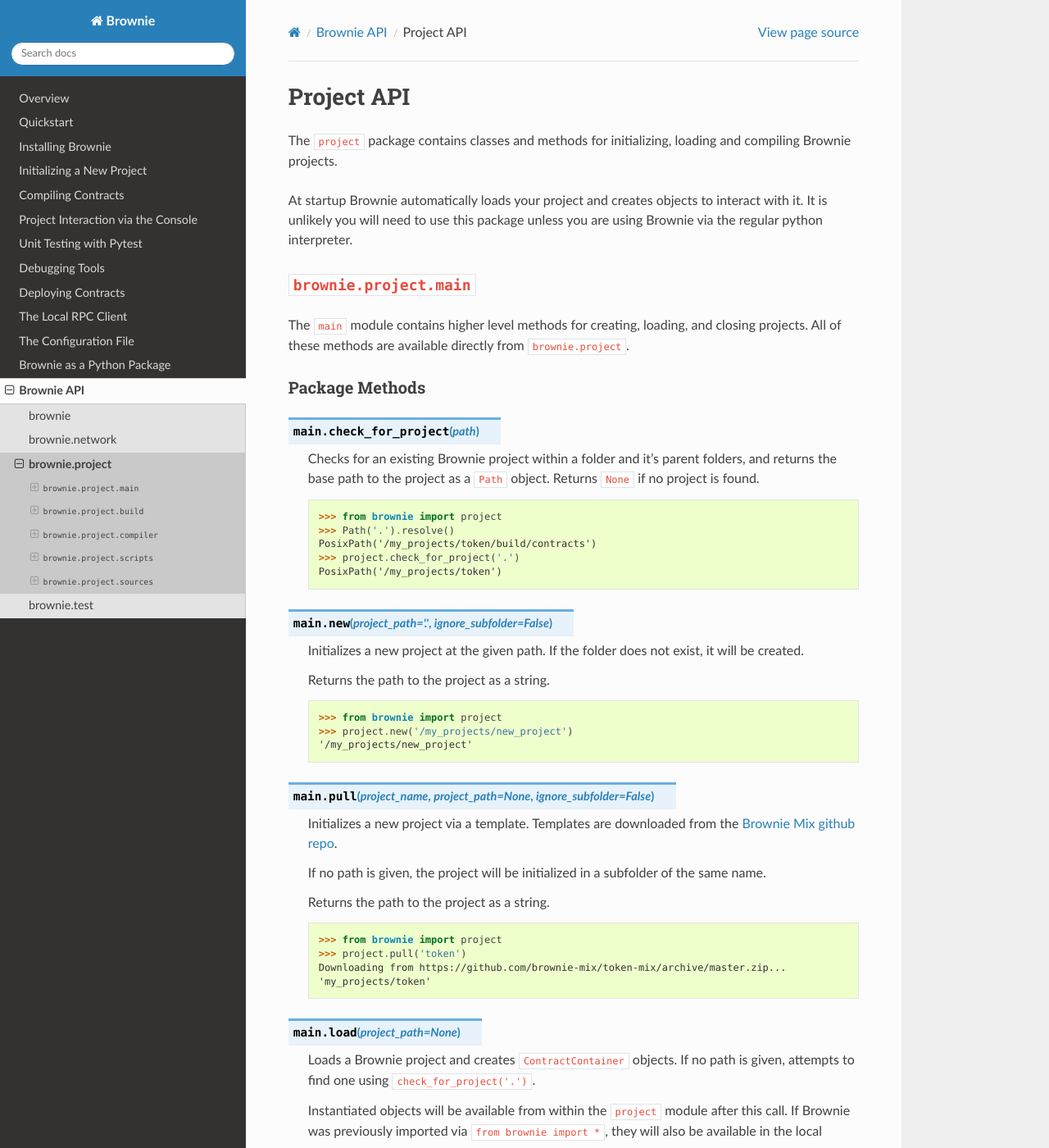
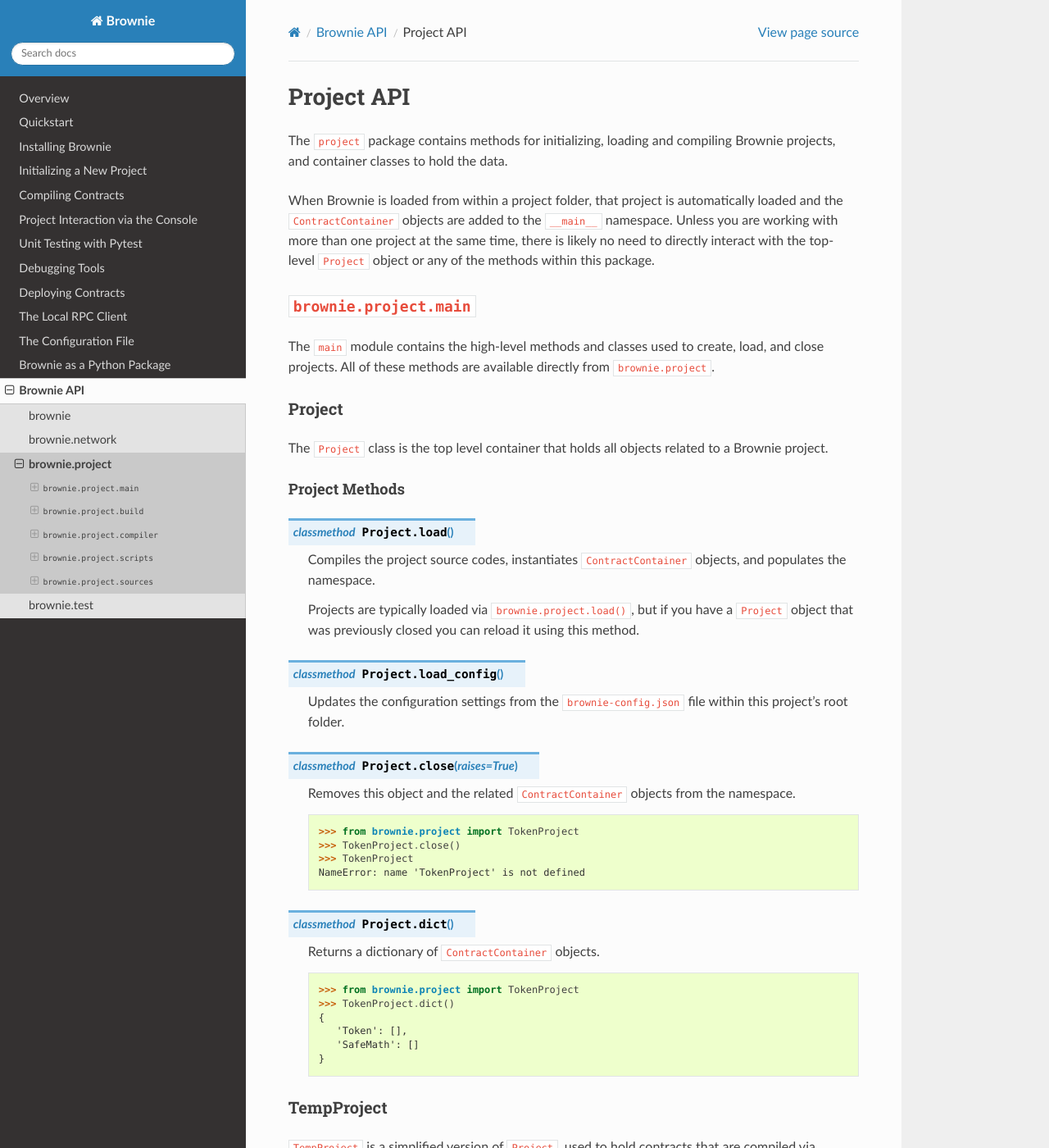
Before and after one commit to eth-brownie/brownie, a Sphinx documentation site: the page built from docs/api-project.rst, in a window 1280 px wide and 1400 px high. Shown: the whole window at 82% size. Built offline with Sphinx 7.4.7 and the Read the Docs theme 2.0.0, drawn with Linux system fonts in a browser that asks for light colours; some of the changed text lies outside the part shown.

Commit message:
update docs

```diff
--- a/docs/api-project.rst
+++ b/docs/api-project.rst
@@ -4,17 +4,64 @@
 Project API
 ===========
 
-The ``project`` package contains classes and methods for initializing, loading and compiling Brownie projects.
+The ``project`` package contains methods for initializing, loading and compiling Brownie projects, and container classes to hold the data.
 
-At startup Brownie automatically loads your project and creates objects to interact with it. It is unlikely you will need to use this package unless you are using Brownie via the regular python interpreter.
+When Brownie is loaded from within a project folder, that project is automatically loaded and the ``ContractContainer`` objects are added to the ``__main__`` namespace. Unless you are working with more than one project at the same time, there is likely no need to directly interact with the top-level ``Project`` object or any of the methods within this package.
 
 ``brownie.project.main``
-==========================
+========================
 
-The ``main`` module contains higher level methods for creating, loading, and closing projects. All of these methods are available directly from ``brownie.project``.
+The ``main`` module contains the high-level methods and classes used to create, load, and close projects. All of these methods are available directly from ``brownie.project``.
 
-Package Methods
----------------
+Project
+-------
+
+The ``Project`` class is the top level container that holds all objects related to a Brownie project.
+
+Project Methods
+***************
+
+.. py:classmethod:: Project.load()
+
+    Compiles the project source codes, instantiates ``ContractContainer`` objects, and populates the namespace.
+
+    Projects are typically loaded via ``brownie.project.load()``, but if you have a ``Project`` object that was previously closed you can reload it using this method.
+
+.. py:classmethod:: Project.load_config()
+
+    Updates the configuration settings from the ``brownie-config.json`` file within this project's root folder.
+
+.. py:classmethod:: Project.close(raises=True)
+
+    Removes this object and the related ``ContractContainer`` objects from the namespace.
+
+    .. code-block:: python
+
+        >>> from brownie.project import TokenProject
+        >>> TokenProject.close()
+        >>> TokenProject
+        NameError: name 'TokenProject' is not defined
+
+.. py:classmethod:: Project.dict()
+
+    Returns a dictionary of ``ContractContainer`` objects.
+
+    .. code-block:: python
+
+        >>> from brownie.project import TokenProject
+        >>> TokenProject.dict()
+        {
+           'Token': [],
+           'SafeMath': []
+        }
+
+TempProject
+-----------
+
+``TempProject`` is a simplified version of ``Project``, used to hold contracts that are compiled via ``main.compile_sources``. Instances of this class are not included in the list of active projects or automatically placed anywhere within the namespace.
+
+Module Methods
+--------------
 
 .. py:method:: main.check_for_project(path)
 
@@ -28,6 +75,15 @@
         >>> project.check_for_project('.')
         PosixPath('/my_projects/token')
 
+.. py:method:: main.get_loaded_projects()
+
+    Returns a list of currently loaded ``Project`` objects.
+
+    .. code-block:: python
+
+        >>> from brownie import project
+        >>> project.get_loaded_projects()
+        [<Project object 'TokenProject'>, <Project object 'OtherProject'>]
 
 .. py:method:: main.new(project_path=".", ignore_subfolder=False)
 
@@ -56,36 +112,28 @@
         Downloading from https://github.com/brownie-mix/token-mix/archive/master.zip...
         'my_projects/token'
 
-.. py:method:: main.load(project_path=None)
+.. py:method:: main.load(project_path=None, name=None)
 
-    Loads a Brownie project and creates ``ContractContainer`` objects. If no path is given, attempts to find one using ``check_for_project('.')``.
+    Loads a Brownie project and instantiates various related objects.
 
-    Instantiated objects will be available from within the ``project`` module after this call.  If Brownie was previously imported via ``from brownie import *``, they will also be available in the local namespace.
+    * ``project_path``: Path to the project. If ``None``, attempts to find one using ``check_for_project('.')``.
+    * ``name``: Name to assign to the project. If None, the name is generated from the name of the project folder.
 
-    Returns a list of ``ContractContainer`` objects.
+    Returns a ``Project`` object. The same object is also available from within the ``project`` module namespce.
 
     .. code-block:: python
 
         >>> from brownie import project
         >>> project.load('/my_projects/token')
-        [<ContractContainer object 'Token'>, <ContractContainer object 'SafeMath'>]
-        >>> project.Token
+        [<Project object 'TokenProject'>]
+        >>> project.TokenProject
+        <Project object 'TokenProject'>
+        >>> project.TokenProject.Token
         <ContractContainer object 'Token'>
 
-.. py:method:: main.close(raises=True)
+.. py:method:: main.compile_source(source, solc_version=None, optimize=True, runs=200, evm_version=None)
 
-    Closes the active Brownie project and removes the ``ContractContainer`` instances from the namespace.
-
-    .. code-block:: python
-
-        >>> from brownie import project
-        >>> project.close()
-
-.. py:method:: main.compile_source(source)
-
-    Compiles the given Solidity source code string and returns a list of ``ContractContainer`` objects. The containers are **not** added to the global or project namespaces.
-
-    Raises ``brownie.exceptions.ContractExists`` if any contracts in the source code use the same name as a contract in the active project.
+    Compiles the given Solidity source code string and returns a ``TempProject`` object.
 
     .. code-block:: python
 
@@ -102,28 +150,29 @@
         }'''
         >>>
         >>> container
-        [<ContractContainer object 'SimpleTest'>]
+        <TempProject object>
+        >>> container.SimpleTest
+        <ContractContainer object 'SimpleTest'>
 
 .. _api-project-build:
 
 ``brownie.project.build``
 =========================
 
-The ``build`` module contains methods used internally by Brownie to interact with files in a project's ``build/contracts`` folder.
+The ``build`` module contains classes and methods used internally by Brownie to interact with files in a project's ``build/contracts`` folder.
 
-Module Methods
---------------
+Build
+-----
 
-.. py:method:: build.load(project_path)
+The ``Build`` object provides access to the ``build/contracts/`` files for a specific project. It is instantiated automatically when a project is opened, and available as ``Project._build``.
 
-    Loads all build files for the given project path. Files that are corrupted or missing required keys will be deleted.
+.. code-block:: python
 
-    .. code-block:: python
+    >>> from brownie.project import TokenProject
+    >>> TokenProject._build
+    <brownie.project.build.Build object at 0x7fb74cb1b2b0>
 
-        >>> from brownie.project import build
-        >>> build.load('/my_projects/token')
-
-.. py:method:: build.add(build_json)
+.. py:classmethod:: Build.add(build_json)
 
     Adds a build json to the active project. The data is saved in the ``build/contracts`` folder.
 
@@ -132,7 +181,7 @@
         >>> from brownie.project import build
         >>> build.add(build_json)
 
-.. py:method:: build.delete(contract_name)
+.. py:classmethod:: Build.delete(contract_name)
 
     Removes a contract's build data from the active project.  The json file in ``build/contracts`` is deleted.
 
@@ -141,16 +190,7 @@
         >>> from brownie.project import build
         >>> build.delete('Token')
 
-.. py:method:: build.clear()
-
-    Clears all currently available build data.  No files are deleted.
-
-    .. code-block:: python
-
-        >>> from brownie.project import build
-        >>> build.clear()
-
-.. py:method:: build.get(contract_name)
+.. py:classmethod:: Build.get(contract_name)
 
     Returns build data for the given contract name.
 
@@ -160,7 +200,7 @@
         >>> build.get('Token')
         {...}
 
-.. py:method:: build.items(path=None)
+.. py:classmethod:: Build.items(path=None)
 
     Provides an list of tuples in the format ``('contract_name', build_json)``, similar to calling ``dict.items``.  If a path is given, only contracts derived from that source file are returned.
 
@@ -172,7 +212,7 @@
         Token
         SafeMath
 
-.. py:method:: build.contains(contract_name)
+.. py:classmethod:: Build.contains(contract_name)
 
     Checks if a contract with the given name is in the currently loaded build data.
 
@@ -182,15 +222,25 @@
         >>> build.contains('Token')
         True
 
-.. py:method:: build.get_dependents(contract_name)
+.. py:classmethod:: Build.get_dependents(contract_name)
 
-    Returns a list of contract names that the given contract inherits from or links to. Used by the compiler when determining which contracts to recompile based on a changed source file.
+    Returns a list of contracts that inherit or link to the given contract name. Used by the compiler when determining which contracts to recompile based on a changed source file.
 
     .. code-block:: python
 
         >>> from brownie.project import build
         >>> build.get_dependents('Token')
         ['SafeMath']
+
+.. py:classmethod:: Build.expand_build_offsets(build_json)
+
+    Given a build json as a dict, expands the minified offsets to match the original source code.
+
+
+Module Methods
+--------------
+
+The following methods exist outside the scope of individually loaded projects.
 
 .. py:method:: build.get_dev_revert(pc)
 
@@ -207,10 +257,6 @@
     Given the program counter from a stack trace that caused a transaction to revert, returns the highlighted relevent source code and the name of the method that reverted.
 
     Used by ``TransactionReceipt`` when generating a ``VirtualMachineError``.
-
-.. py:method:: build.expand_build_offsets(build_json)
-
-    Given a build json as a dict, expands the minified offsets to match the original source code.
 
 ``brownie.project.compiler``
 ============================
@@ -386,12 +432,20 @@
 ``brownie.project.sources``
 ===========================
 
-The ``sources`` module contains methods to access project source code files and information about them.
+The ``sources`` module contains classes and methods to access project source code files and information about them.
 
-Module Methods
---------------
+Sources
+-------
 
-.. py:method:: sources.get(name)
+The ``Sources`` object provides access to the ``contracts/`` files for a specific project. It is instantiated automatically when a project is opened, and available as ``Project._sources``.
+
+.. code-block:: python
+
+    >>> from brownie.project import TokenProject
+    >>> TokenProject._sources
+    <brownie.project.sources.Sources object at 0x7fb74cb1bb70>
+
+.. py:classmethod:: Sources.get(name)
 
     Returns the source code file for the given name. ``name`` can be a path or a contract name.
 
@@ -401,7 +455,7 @@
         >>> sources.get('SafeMath')
         "pragma solidity ^0.5.0; ..."
 
-.. py:method:: sources.get_path_list()
+.. py:classmethod:: Sources.get_path_list()
 
     Returns a list of contract source paths for the active project.
 
@@ -411,7 +465,7 @@
         >>> sources.get_path_list()
         ['contracts/Token.sol', 'contracts/SafeMath.sol']
 
-.. py:method:: sources.get_contract_list()
+.. py:classmethod:: Sources.get_contract_list()
 
     Returns a list of contract names for the active project.
 
@@ -421,44 +475,7 @@
         >>> sources.get_contract_list()
         ['Token', 'SafeMath']
 
-.. py:method:: sources.load(project_path)
-
-    Loads all source files for the given project path. Raises ``ContractExists`` if two source files contain contracts with the same name.
-
-    .. code-block:: python
-
-        >>> from brownie.project import sources
-        >>> sources.load('my_projects/token')
-
-.. py:method:: sources.clear()
-
-    Clears all currently loaded source files.
-
-    .. code-block:: python
-
-        >>> from brownie.project import sources
-        >>> sources.clear()
-
-.. py:method:: sources.compile_source(source)
-
-    Compiles source code given as a string and adds it to the available sources. The path will be set to ``<string-X>`` where X is an integer staring at one.
-
-    .. code-block:: python
-
-        >>> from brownie.project import sources
-        >>> source.compile_source('...')
-
-.. py:method:: sources.get_hash(contract_name)
-
-    Returns a hash of the contract source code.
-
-    .. code-block:: python
-
-        >>> from brownie.project import sources
-        >>> sources.get_hash('Token')
-        'da39a3ee5e6b4b0d3255bfef95601890afd80709'
-
-.. py:method:: sources.get_source_path(contract_name)
+.. py:classmethod:: Sources.get_source_path(contract_name)
 
     Returns the path to the file where a contract is located.
 
@@ -468,9 +485,18 @@
         >>> sources.get_source_path('Token')
         'contracts/Token.sol'
 
-.. py:method: sources.get_highlighted_source(path, offset, pad=3)
+.. py:classmethod:: Sources.expand_offset(contract_name, offset)
 
-    Given a path, start and stop offset, returns highlighted source code. Called internally by ``TransactionReceipt.source``.
+    Converts a minified offset to one that matches the current source code.
+
+    .. code-block:: python
+
+        >>> from brownie.project import sources
+        >>> sources.expand_offset("Token", [1258, 1466])
+        (2344, 2839)
+
+Module Methods
+--------------
 
 .. _sources-minify:
 
@@ -496,12 +522,10 @@
         >>> sources.is_inside_offset([100, 200], [100, 250])
         True
 
-.. py:method:: sources.expand_offset(contract_name, offset)
+.. py:method: sources.highlighted_source(path, offset, pad=3)
 
-    Converts a minified offset to one that matches the current source code.
+    Given a path, start and stop offset, returns highlighted source code. Called internally by ``TransactionReceipt.source``.
 
-    .. code-block:: python
+.. py:method:: sources.get_hash(source, contract_name, minified)
 
-        >>> from brownie.project import sources
-        >>> sources.expand_offset("Token", [1258, 1466])
-        (2344, 2839)
+    Returns a sha1 hash generated from a contract's source code.
```
Also changed, not shown: docs/api-network.rst (+10 -8 lines), docs/python-package.rst (+23 -11 lines), 1 other file.
